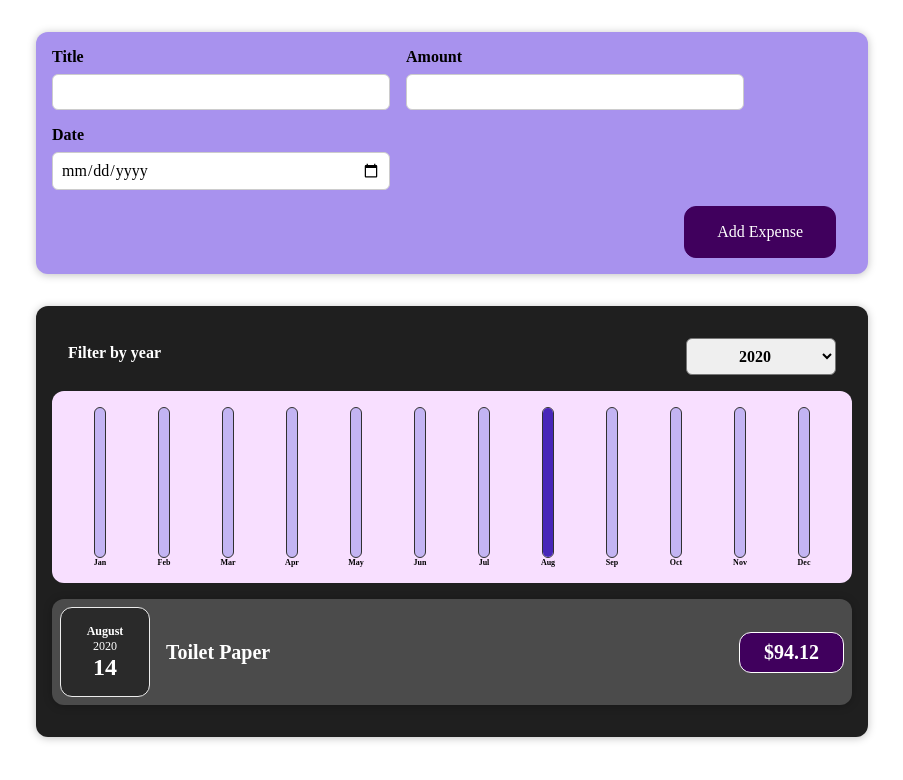
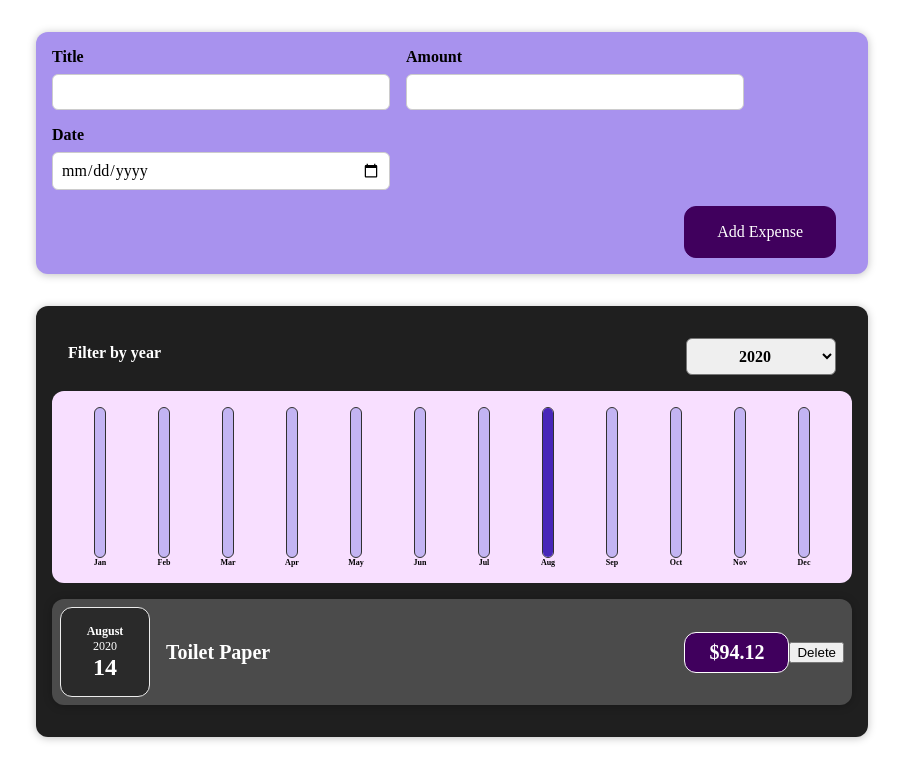
Before and after one commit to Himanshu0422/Expense-Tracker, a React (Create React App) app: page / in a window 1280 px wide. Shown: the top 780 px of the page, without its empty margins (188-1091 px from the left). Built offline with nearby package versions, Linux system fonts and the light colour scheme.

Commit message:
added delete funcion

```diff
--- a/src/App.js
+++ b/src/App.js
@@ -44,10 +44,19 @@ export default function App() {
 		})
 	}
 
+	const deleteExp = (key)=>{
+		// console.log(key);
+		var arr = expenses.filter((ele)=>{
+			return ele.id !== key
+		})
+
+		setExpenses(arr);
+	}
+
 	return (
 		<div>
 			<Newexpense onAddExpense={addExpenseHandler} />
-			<Expenses items={expenses} />
+			<Expenses items={expenses} set={deleteExp} />
 		</div>
 	);
 }
--- a/src/components/Expenses/ExpenseItem.js
+++ b/src/components/Expenses/ExpenseItem.js
@@ -5,6 +5,7 @@ import Card from '../UI/Card'
 
 export default function ExpenseItem(props) {
 
+    {console.log(props.key)}
     return (
         <li>
             <Card className='expense-item'>
@@ -13,6 +14,7 @@ export default function ExpenseItem(props) {
                     <h2>{props.title}</h2>
                     <div className='expense-item_price'>${props.amount}</div>
                 </div>
+                <button onClick={() => {props.set(props.id)}}>Delete</button>
             </Card>
         </li>
     );
--- a/src/components/Expenses/Expenses.js
+++ b/src/components/Expenses/Expenses.js
@@ -21,7 +21,7 @@ export default function Expenses(props) {
         <Card className='expenses'>
             <ExpensesFilter selected={filteredYear} onChangeFilter={filterChangeHandler} />
             <Expenseschart expenses = {filteredExpenses}/>
-            <Expenselist items= {filteredExpenses}/>
+            <Expenselist items= {filteredExpenses} set={props.set} />
         </Card>
     )
 }
--- a/src/components/Expenses/Expenseslist.js
+++ b/src/components/Expenses/Expenseslist.js
@@ -10,15 +10,24 @@ export default function Expenselist(props) {
         return <h2 className="expenses-list__fallback">Found No expenses.</h2>
     }
 
+    // function expenseDel(key){
+    //     const fil = props.items.filter((ele)=>{
+    //         return ele.id !==key
+    //     })
+    //     props.set(fil)
+    // }
+
     return (
         <ul className="expenses-list">
             {props.items.map(expense => {
+                console.log(expense.id);
                 return (
                     <ExpenseItem
-                        key={expense.id}
+                        id={expense.id}
                         title={expense.title}
                         amount={expense.amount}
                         date={expense.date}
+                        set={props.set}
                     />
                 )
             })}
```
